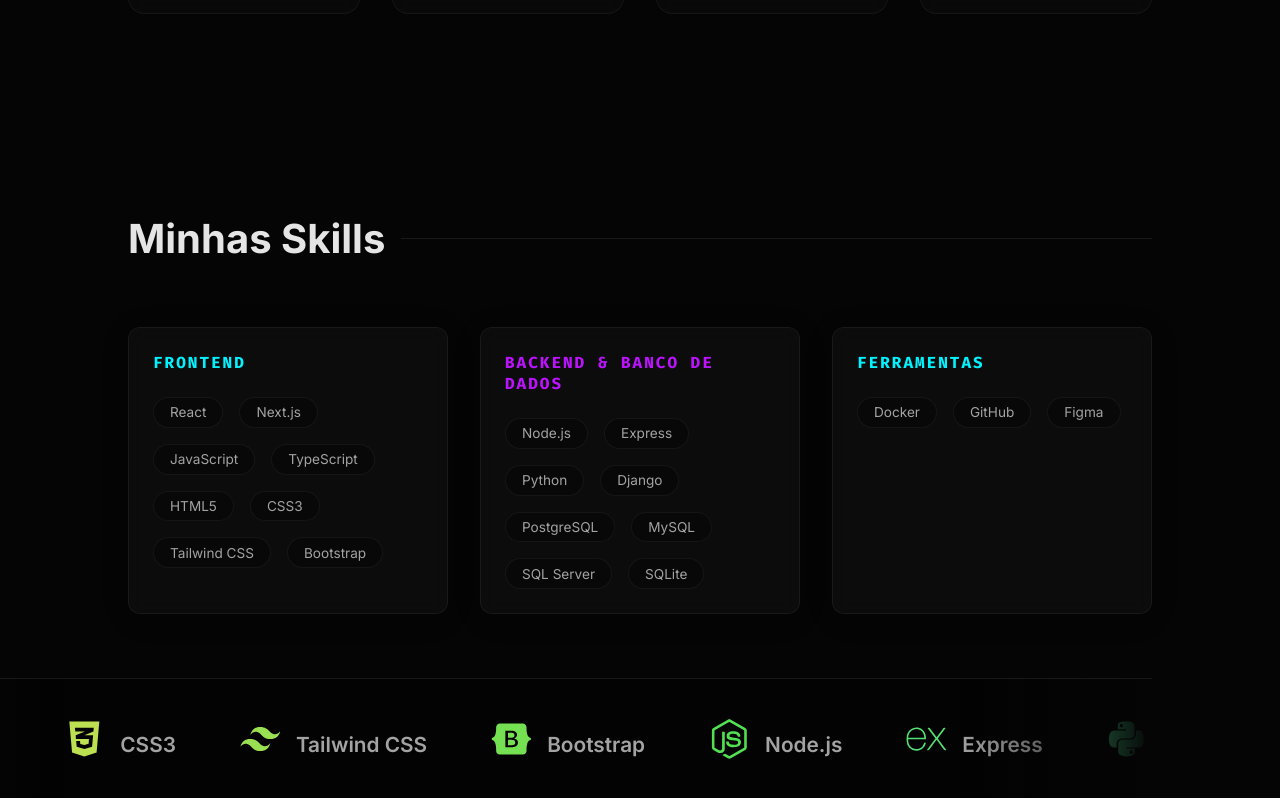
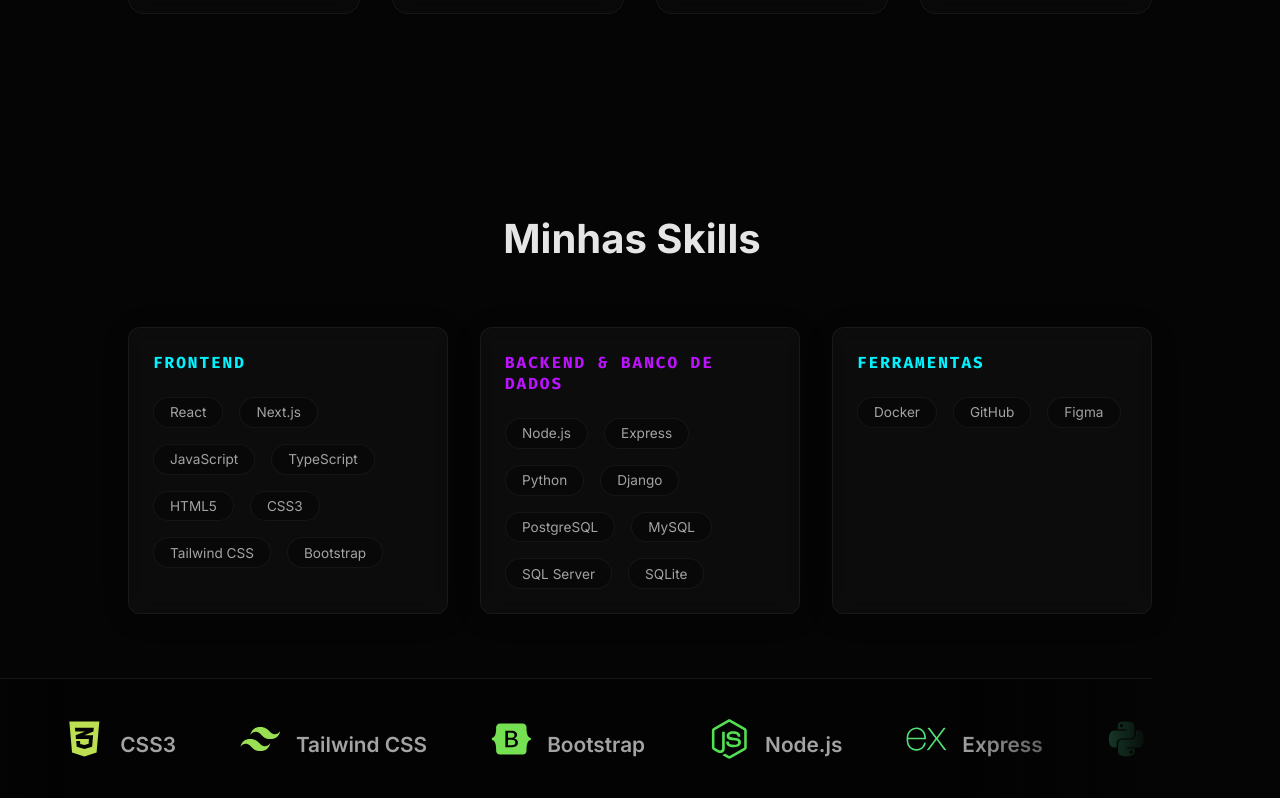
Before and after one commit to FlavioProgramador/portifolio-tech, a Next.js app: page / in a window 1280 px wide. Shown: the part 2704-3502 px from the top of the page. Built offline with nearby package versions, Linux system fonts and the light colour scheme.

Commit message:
style(ui): update Skills layout to use CSS Grid for perfect alignment

```diff
--- a/src/components/Skills/Skills.module.css
+++ b/src/components/Skills/Skills.module.css
@@ -11,6 +11,8 @@
   display: flex;
   align-items: center;
   gap: 1rem;
+  max-width: 1200px;
+  margin: 0 auto;
 }
 
 .title::after {
@@ -22,9 +24,11 @@
 }
 
 .container {
-  display: flex;
+  display: grid;
+  grid-template-columns: repeat(auto-fit, minmax(300px, 1fr));
   gap: 2rem;
-  flex-wrap: wrap;
+  max-width: 1200px;
+  margin: 0 auto;
 }
 
 .categoryPanel {
```
